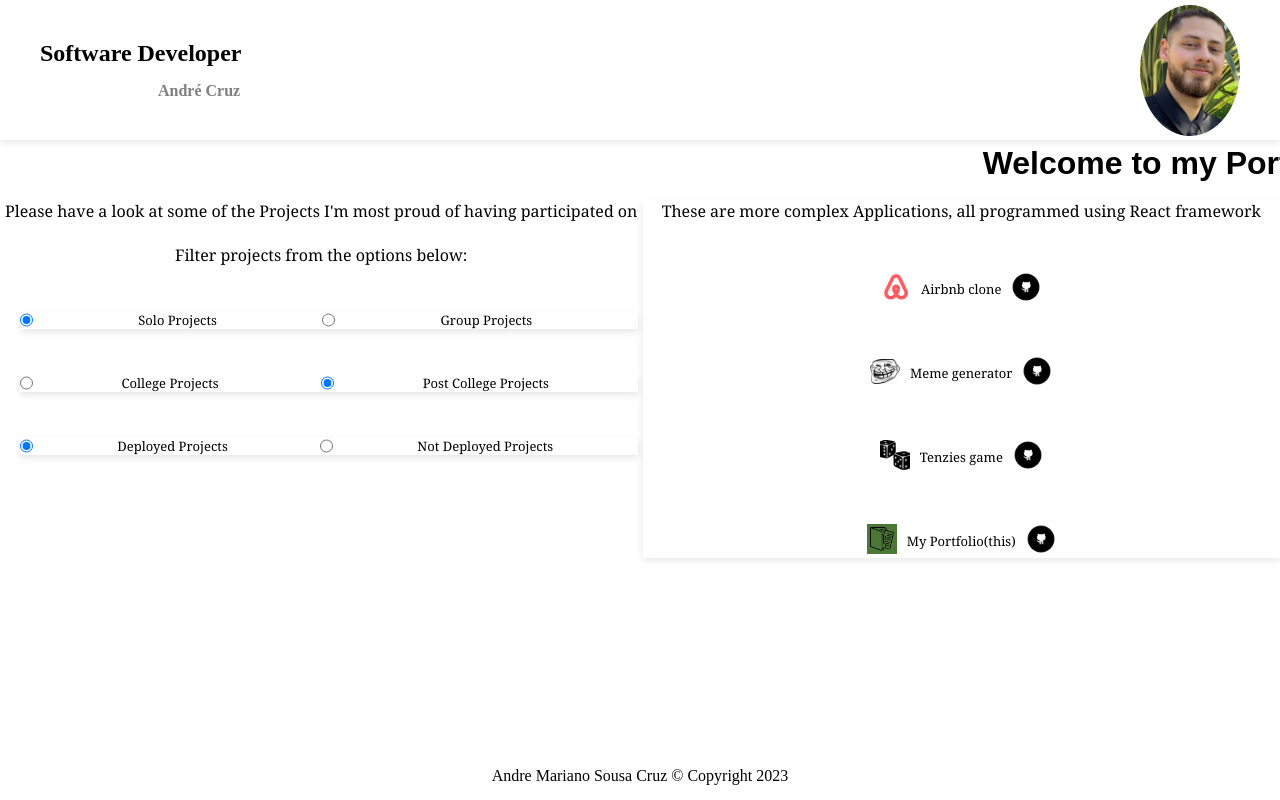
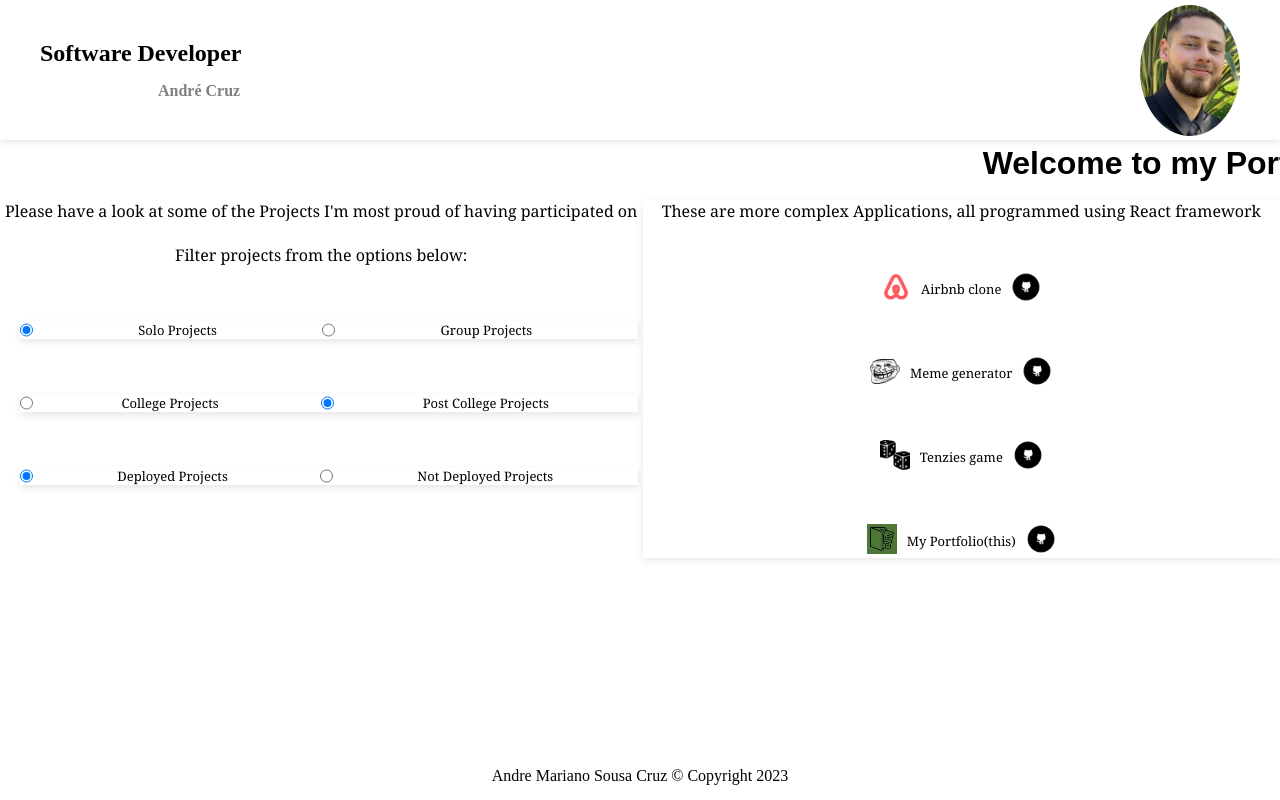
Before and after one commit to andremscruz/my-portfolio, a React (Create React App) app: page / in a window 1280 px wide. Built offline with nearby package versions, Linux system fonts and the light colour scheme.

Commit message:
Update Inputs.css

```diff
--- a/src/css/Inputs.css
+++ b/src/css/Inputs.css
@@ -13,7 +13,7 @@
 }
 .inputs--inputs{
     font-size: small;
-    margin-top: 45px;
+    margin-top: 55px;
     margin-left: 15px;
     display: flex;
     justify-content: space-between;
```
